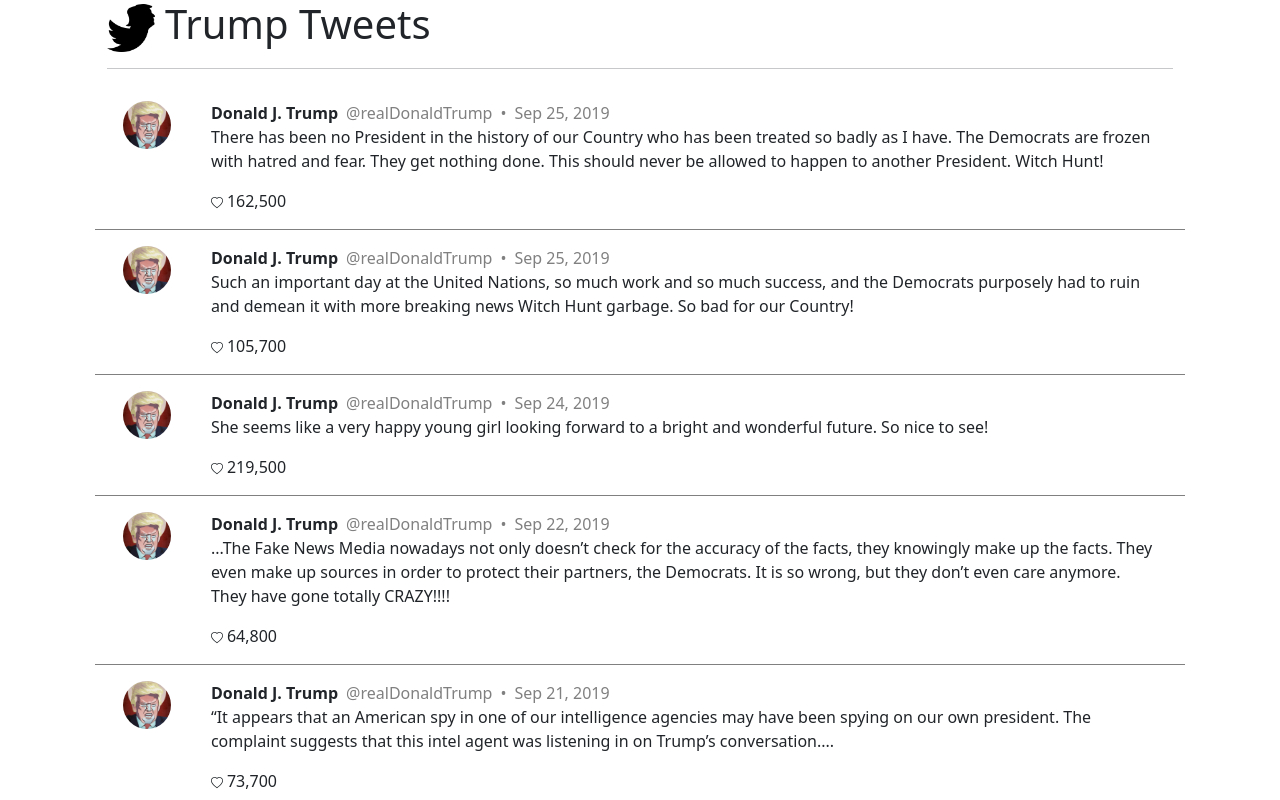
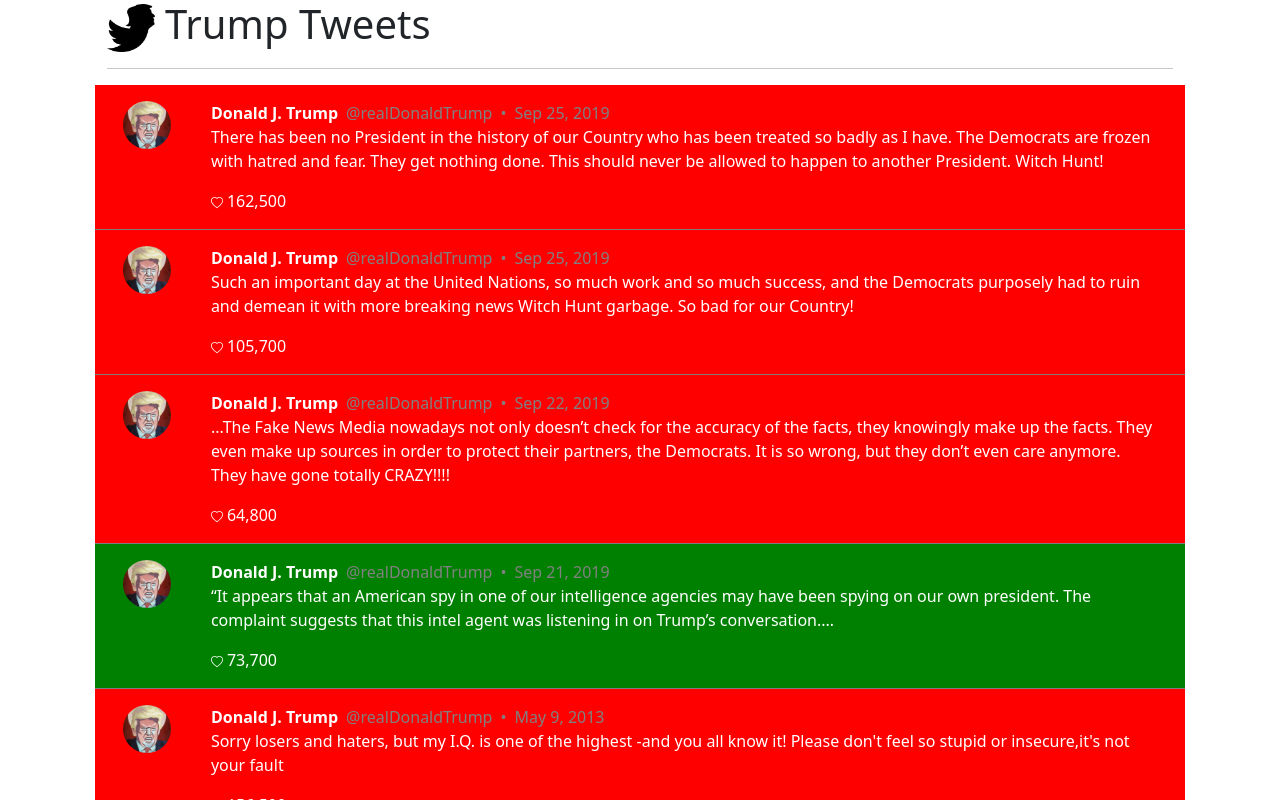
Before and after one commit to T1NK0/TrumpTweets, an Angular app: page / in a window 1280 px wide. Shown: the top 800 px of the page. Built offline with nearby package versions, Linux system fonts and the light colour scheme.

Commit message:
Added if statement to the posts

```diff
--- a/src/app/data-from-json/data-from-json.component.css
+++ b/src/app/data-from-json/data-from-json.component.css
@@ -38,3 +38,13 @@
     border-bottom: 1px solid gray;
     padding: 1rem;
 }
+
+.background-red {
+    background-color: red;
+    color:white;
+}
+
+.background-green {
+    background-color: green;
+    color:white;
+}
--- a/src/app/data-from-json/data-from-json.component.html
+++ b/src/app/data-from-json/data-from-json.component.html
@@ -1,6 +1,7 @@
-
-    <div class="tweet-feed" *ngFor="let tweet of tweets">
-        <div class="tweet-container row">
+<!-- Loop through all the tweets using tweet as the single target, ("Foreach tweet in tweets" basicly, and set an index.) -->
+<div class="tweet-feed" *ngFor="let tweet of tweets; index as i">
+  <!-- Add optional classes with the [ngClass], where we use our method checkForWord, with the index of the current tweet -->
+  <div class="tweet-container row" [ngClass]="{'background-green':checkForWord(i) == true, 'background-red':checkForWord(i) == false }" *ngIf="tweet.text.includes('our')">
     <div style="float:left;" class="col-2 col-sm-1 col-md-1 col-lg-1">
       <div class="profile-picture-frame">
           <img src="{{profilePicture}}" class="rounded-circle profile-picture">
--- a/src/app/data-from-json/data-from-json.component.ts
+++ b/src/app/data-from-json/data-from-json.component.ts
@@ -30,4 +30,9 @@
     });
   }
 
+  //A method to check for words, where we have an index number as parameter, so we choose the correct tweet, when we target tweets on the index no.
+  checkForWord(indexNo:number): boolean {
+    return this.tweets[indexNo].text.includes('American');
+  }
+
 }
```
Lines whose indentation alone changed are shown as unchanged.
